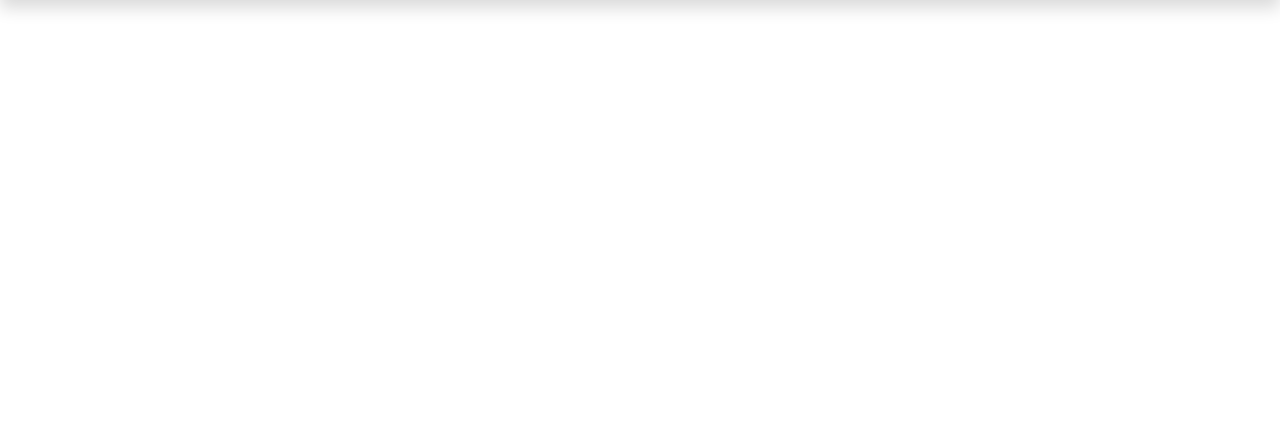
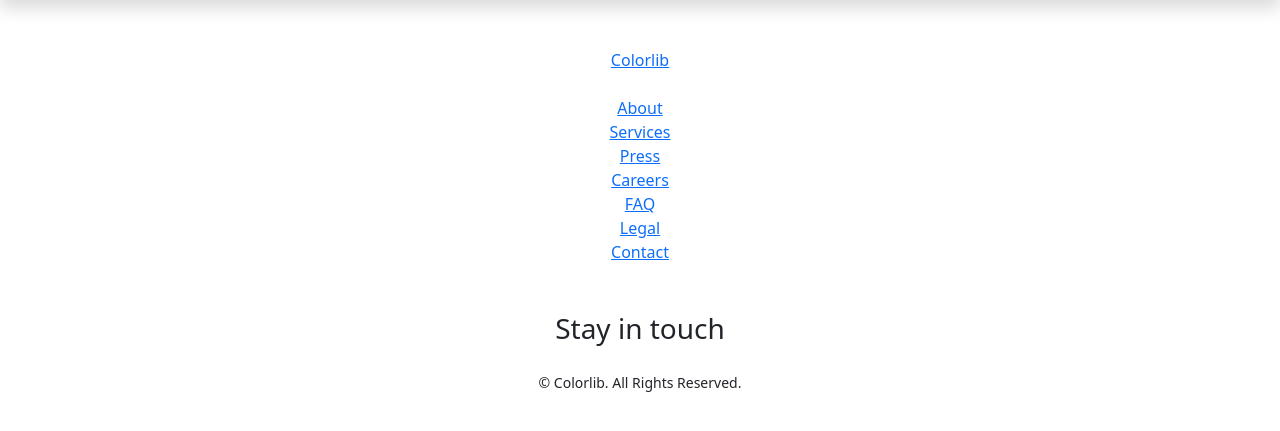
Before and after one commit to YassineBSR/perfectregistration, a Symfony app: template templates/base.html.twig in a window 1280 px wide. Shown: the part 78-509 px from the top of the page. Run offline with Twig, Linux system fonts and the light colour scheme; the template is opened without the code that fills it, so the values that code supplies are empty; some libraries are stand-ins or nearby versions.

Commit message:
final V1

```diff
--- a/templates/base.html.twig
+++ b/templates/base.html.twig
@@ -22,6 +22,13 @@
 
     {% endblock %}
     <body>
-        {% block body %}{% endblock %}
+        {% block body %}
+
+
+         {% block footer %}
+
+        {% endblock %}
+{{include("footer.html.twig")}}
+        {% endblock %}
     </body>
 </html>
--- /dev/null
+++ b/templates/footer.html.twig
@@ -0,0 +1,33 @@
+<footer class="footer-16371">
+    <div class="container">
+    <div class="row justify-content-center">
+    <div class="col-md-9 text-center">
+    <div class="footer-site-logo mb-4">
+    <a href="#">Colorlib</a>
+    </div>
+    <ul class="list-unstyled nav-links mb-5">
+    <li><a href="#">About</a></li>
+    <li><a href="#">Services</a></li>
+    <li><a href="#">Press</a></li>
+    <li><a href="#">Careers</a></li>
+    <li><a href="#">FAQ</a></li>
+    <li><a href="#">Legal</a></li>
+    <li><a href="#">Contact</a></li>
+    </ul>
+    <div class="social mb-4">
+    <h3>Stay in touch</h3>
+    <ul class="list-unstyled">
+    <li class="in"><a href="#"><span class="icon-instagram"></span></a></li>
+    <li class="fb"><a href="#"><span class="icon-facebook"></span></a></li>
+    <li class="tw"><a href="#"><span class="icon-twitter"></span></a></li>
+    <li class="pin"><a href="#"><span class="icon-pinterest"></span></a></li>
+    <li class="dr"><a href="#"><span class="icon-dribbble"></span></a></li>
+    </ul>
+    </div>
+    <div class="copyright">
+    <p class="mb-0"><small>© Colorlib. All Rights Reserved.</small></p>
+    </div>
+    </div>
+    </div>
+    </div>
+    </footer>
```
Also changed, not shown: assets/styles/app.css (+16 -0 lines), templates/home/index.html.twig (+9 -12 lines).
